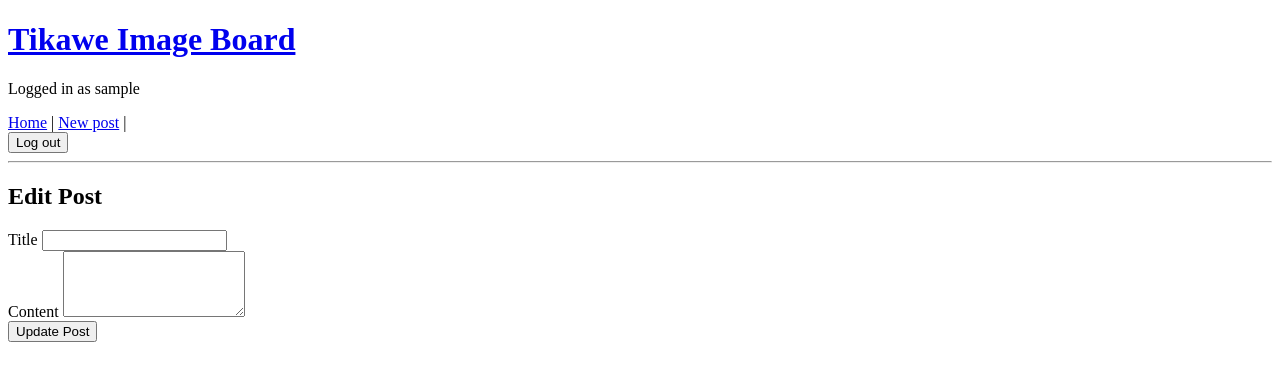
After one commit to sampon-kayttaja/tikawe-image-board, a Flask app: template templates/edit_post.html in a window 1280 px wide. The commit adds this page. Shown: the top 381 px of the page. Run offline with Flask 3, Linux system fonts and the light colour scheme; the template is opened without the code that fills it, so the values that code supplies are empty; the visitor is signed in with stand-in values (Sample User, id 1).

Commit message:
add editing posts

```diff
--- a/app.py
+++ b/app.py
@@ -120,6 +120,51 @@ def post_picture(post_id):
         abort(404)
     return Response(rows[0]["picture"], mimetype="image/jpeg")
 
+
+@app.route("/edit_post/<int:post_id>")
+def edit(post_id):
+    post_rows = posts.get_post(post_id)
+    if not post_rows:
+        flash("Post not found", "error")
+        return redirect("/")
+    post_user_id = post_rows[0]["user_id"]
+    user_id = session.get("user_id")
+    if post_user_id != user_id:
+        flash("You are not authorized to edit this post", "error")
+        return redirect(f"/post/{post_id}")
+    return render_template("edit_post.html", post=post_rows[0])
+
+@app.route("/update_post/<int:post_id>", methods=["POST"])
+def update_post(post_id):
+    check_csrf()
+    post_rows = posts.get_post(post_id)
+    if not post_rows:
+        flash("Post not found", "error")
+        return redirect("/")
+    post_user_id = post_rows[0]["user_id"]
+    user_id = session.get("user_id")
+    if post_user_id != user_id:
+        flash("You are not authorized to edit this post", "error")
+        return redirect(f"/post/{post_id}")
+
+    title = request.form["title"]
+    content = request.form["content"]
+
+    if not title:
+        flash("Error: Title cannot be empty", "error")
+        return redirect(f"/edit_post/{post_id}")
+    if len(title) > 100:
+        flash("Error: Title cannot exceed 100 characters", "error")
+        return redirect(f"/edit_post/{post_id}")
+    if not content:
+        flash("Error: Content cannot be empty", "error")
+        return redirect(f"/edit_post/{post_id}")
+    if len(content) > 1000:
+        flash("Error: Content cannot exceed 1000 characters", "error")
+        return redirect(f"/edit_post/{post_id}")
+
+    posts.update_post(post_id, title, content)
+    return redirect(f"/post/{post_id}")
 
 @app.route("/delete/<int:post_id>", methods=["POST"])
 def delete(post_id):
--- /dev/null
+++ b/templates/edit_post.html
@@ -0,0 +1,21 @@
+{% extends "layout.html" %}
+
+{% block title %}Edit Post{% endblock %}
+
+{% block content %}
+    <h2>Edit Post</h2>
+    <form class="panel" action="/update_post/{{ post.id }}" method="post" enctype="multipart/form-data">
+        <input type="hidden" name="csrf_token" value="{{ session.csrf_token }}">
+        <div class="field">
+        <label for="title">Title</label>
+        <input type="text" id="title" name="title" value="{{ post.title }}" required>
+        </div>
+        <div class="field">
+        <label for="content">Content</label>
+        <textarea id="content" name="content" rows="4" required>{{ post.content }}</textarea>
+        </div>
+        <div class="form-actions">
+        <button type="submit">Update Post</button>
+        </div>
+    </form>
+    {% endblock %}
--- a/templates/post.html
+++ b/templates/post.html
@@ -18,6 +18,9 @@
         <button type="submit">♥ Like</button>
       </form>
       {% if owner %}
+        <form action="/edit_post/{{ post.id }}" method="get">
+          <button type="submit">Edit post</button>
+        </form>
         <form action="/delete/{{ post.id }}" method="post">
           <input type="hidden" name="csrf_token" value="{{ session.csrf_token }}">
           <button class="button-danger" type="submit">Delete post</button>
```
Also changed, not shown: posts.py (+7 -0 lines).
